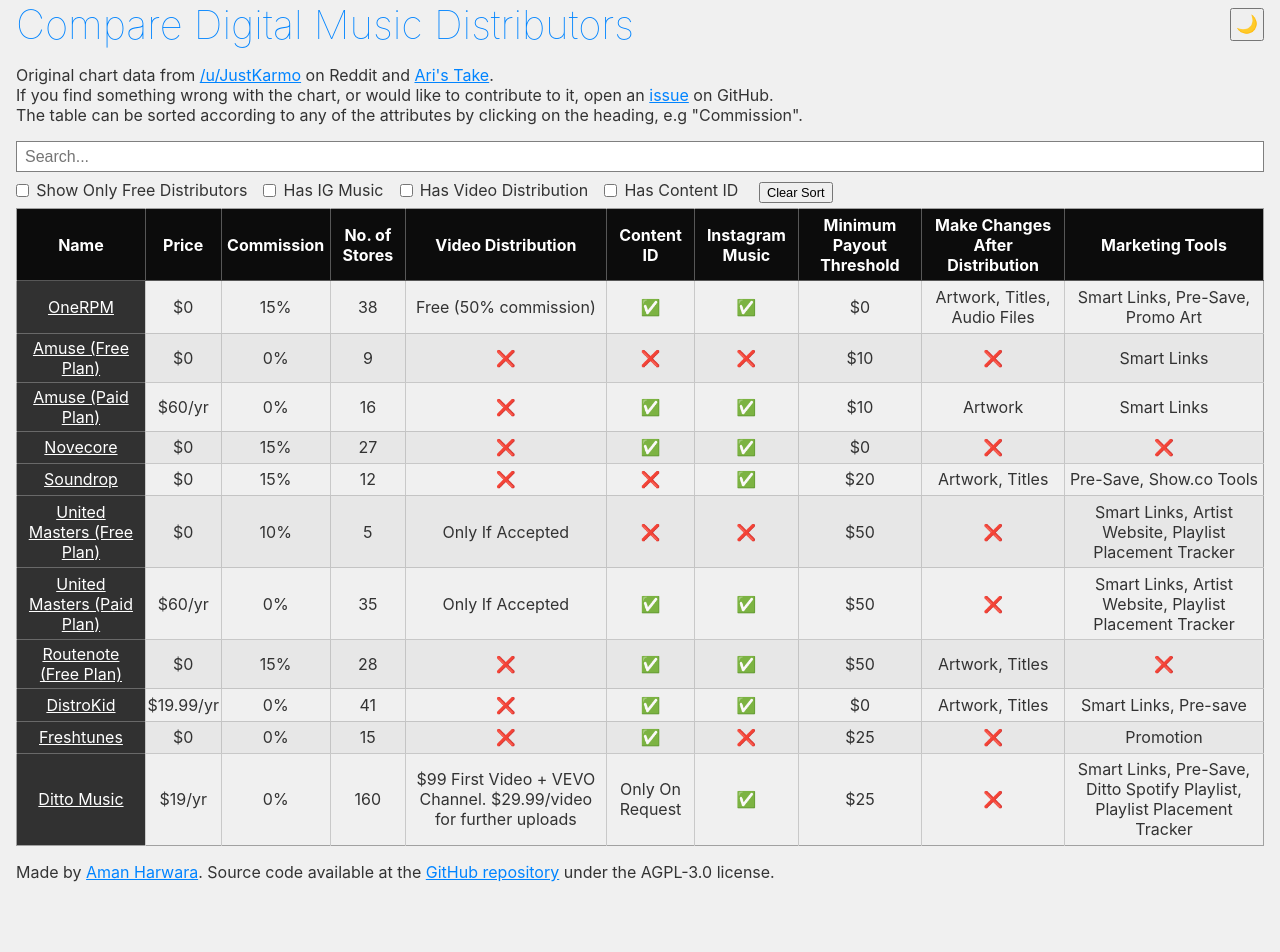
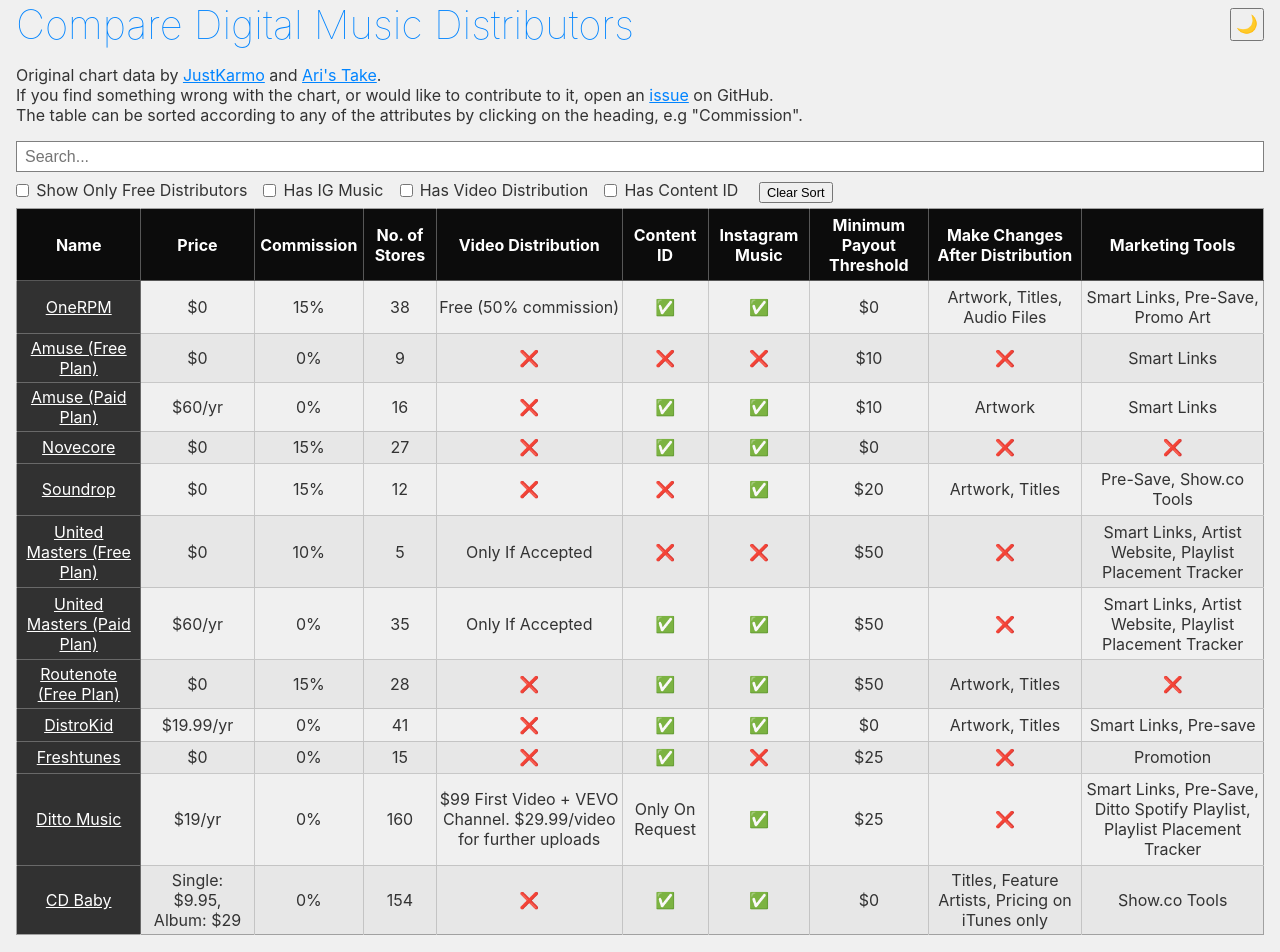
Before and after one commit to amanharwara/music-distributors-chart, a Svelte app: page / in a window 1280 px wide. Shown: the top 952 px of the page. Before the commit the page ends 898 px from the top, so only its background shows below. Built offline with nearby package versions, Linux system fonts and the light colour scheme.

Commit message:
Update JustKarmo's link, add CD Baby to chart, add search for every property

```diff
--- a/src/App.svelte
+++ b/src/App.svelte
@@ -79,10 +79,10 @@
     </button>
   </header>
   <p>
-    Original chart data from <a
-      href="https://reddit.com/u/justkarmo"
+    Original chart data by <a
+      href="http://justkarmo.ml/"
       target="_blank"
-      rel="noreferrer noopener">/u/JustKarmo</a> on Reddit and <a
+      rel="noreferrer noopener">JustKarmo</a> and <a
       href="https://aristake.com/cd-baby-tunecore-ditto-mondotunes-zimbalam-or/"
       target="_blank"
       rel="noreferrer noopener">Ari's Take</a>. <br /> If you find something wrong
--- a/src/Table.svelte
+++ b/src/Table.svelte
@@ -10,11 +10,13 @@
   let search_value;
 
   $: {
-    sortable_chartdata = original_chartdata.filter((service) =>
-      search_value && search_value.length > 0
-        ? service.name.toLowerCase().includes(search_value.toLowerCase())
-        : true
-    );
+    sortable_chartdata = original_chartdata.filter((service) => {
+      return search_value && search_value.length > 0
+        ? JSON.stringify(service)
+            .toLowerCase()
+            .includes(search_value.toLowerCase())
+        : true;
+    });
   }
 
   const handleFilterClick = (e) => {
@@ -137,12 +139,17 @@
   th:last-child {
     border-right: 0;
   }
-  td:first-child {
+  .name {
     background: #313131;
     color: #fff;
     padding: 0.25rem 0.5rem;
     height: 100%;
     display: table-cell;
+  }
+  .price,
+  .make_changes {
+    display: table-cell;
+    padding: 0.25rem 0.5rem;
   }
   tr,
   thead {
@@ -241,13 +248,13 @@
   <tbody>
     {#each sortable_chartdata as service (service.name)}
       <tr>
-        <td>
+        <td class="name">
           <a
             target="_blank"
             href={service.url}
             rel="noreferrer noopener">{service.name}</a>
         </td>
-        <td>{service.price.value}</td>
+        <td class="price">{service.price.value}</td>
         <td>{service.commission}%</td>
         <td>{service.stores}</td>
         <td>
@@ -266,7 +273,7 @@
         </td>
         <td>{service.ig_music ? '✅' : '❌'}</td>
         <td>${service.payout_minimum}</td>
-        <td>
+        <td class="make_changes">
           {#if service.make_changes_after_distribution.value === true}
             {'✅'}
           {:else if service.make_changes_after_distribution.value}
--- a/src/chartdata.js
+++ b/src/chartdata.js
@@ -275,5 +275,30 @@
       weighted_value: 1,
     },
   },
+  {
+    name: "CD Baby",
+    url: "https://cdbaby.com/",
+    price: { value: "Single: $9.95, Album: $29", weighted_value: 2 },
+    commission: 0,
+    stores: 154,
+    video_distribution: {
+      value: false,
+      weighted_value: 0,
+    },
+    content_id: {
+      value: true,
+      weighted_value: 1,
+    },
+    ig_music: true,
+    payout_minimum: 0,
+    make_changes_after_distribution: {
+      value: "Titles, Feature Artists, Pricing on iTunes only",
+      weighted_value: 0,
+    },
+    marketing_tools: {
+      value: "Show.co Tools",
+      weighted_value: 1,
+    },
+  },
 ];
 export default chartdata;
```
